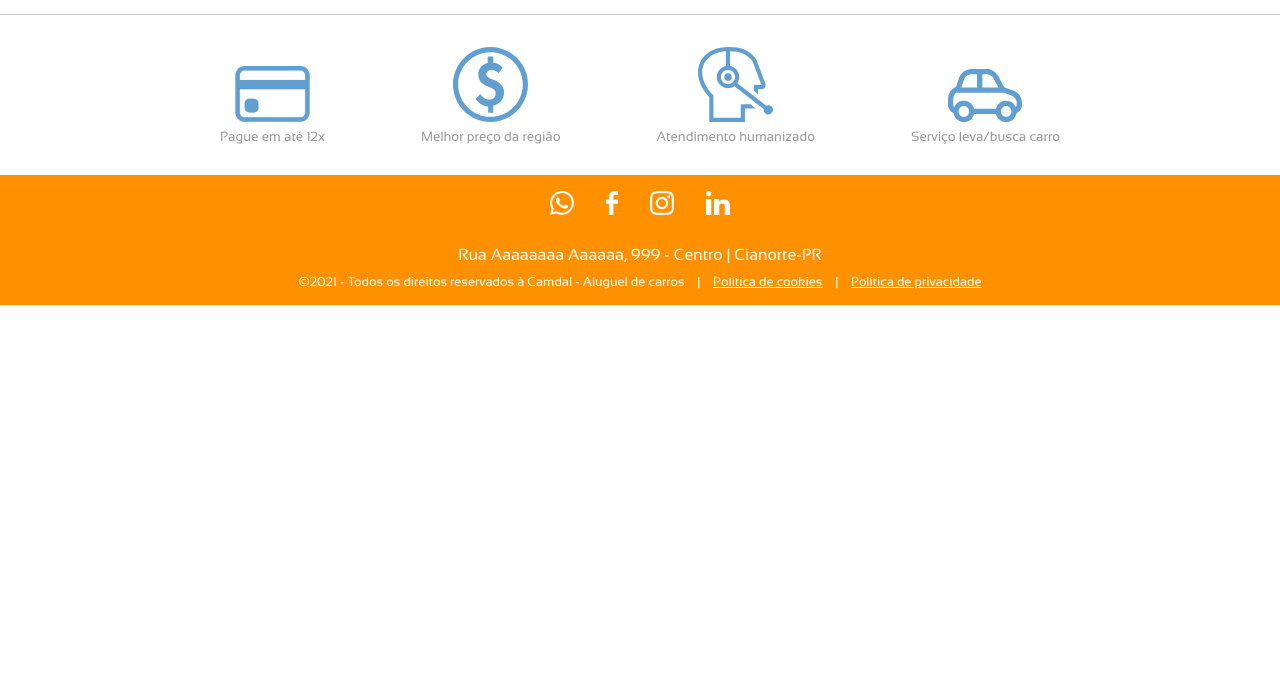
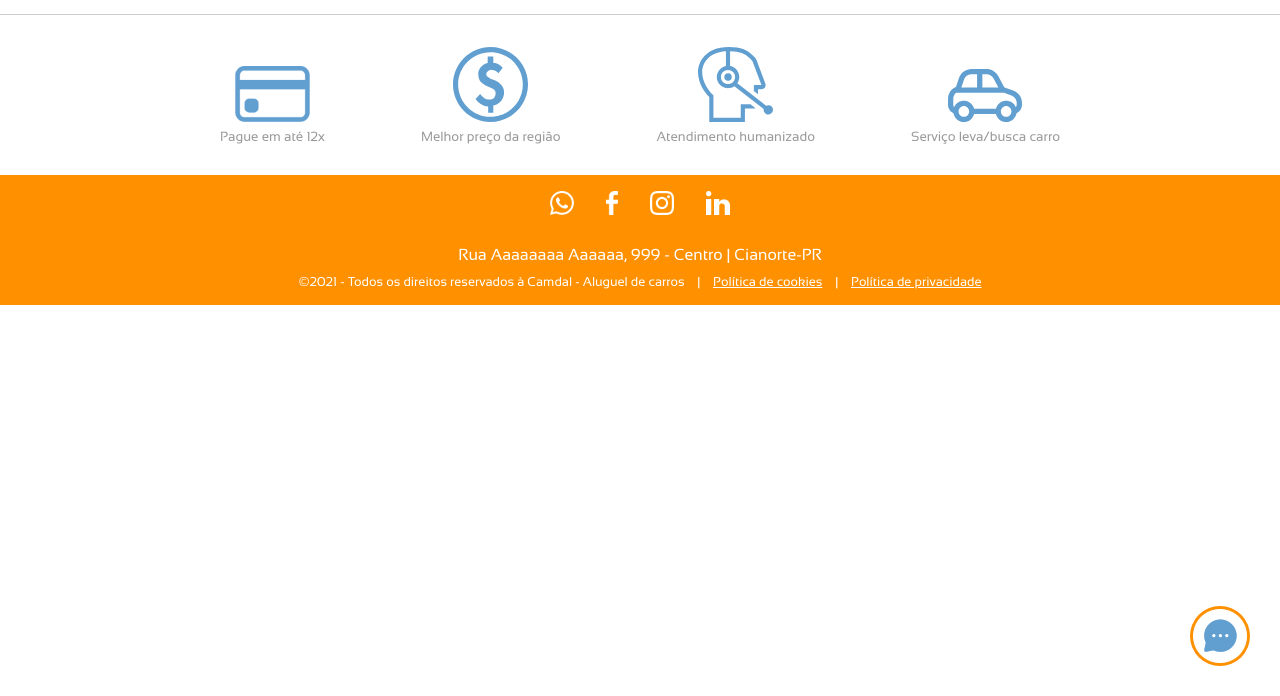
Before and after one commit to wesClyton/camdal, a Gatsby site: page / in a window 1280 px wide. Shown: the part 104-800 px from the top of the page. Built offline with nearby package versions, Linux system fonts and the light colour scheme; Gatsby itself is replaced by a stand-in of ours.

Commit message:
Add whatsapp flutuante

```diff
--- a/src/components/footer/footer.scss
+++ b/src/components/footer/footer.scss
@@ -113,6 +113,24 @@
   }
 }
 
+.whatsapp-fixed {
+  position: fixed;
+  bottom: 10px;
+  right: 10px;
+  width: 60px;
+  height: 60px;
+  background-image: url(../../images/footer/whats-fixed.png);
+  background-position: center center;
+  background-repeat: no-repeat;
+  background-size: 90%;
+  z-index: 10;
+  background-color: var(--primary-1);
+  border-radius: 50%;
+  &:hover {
+    background-size: 94%;
+  }
+}
+
 @media (min-width: $md) {
   .footer {
 
@@ -126,4 +144,9 @@
       }
     }
   }
+
+  .whatsapp-fixed {
+    bottom: 30px;
+    right: 30px;
+  }
 }
```
Also changed, not shown: src/images/footer/whats-fixed.png (added).
